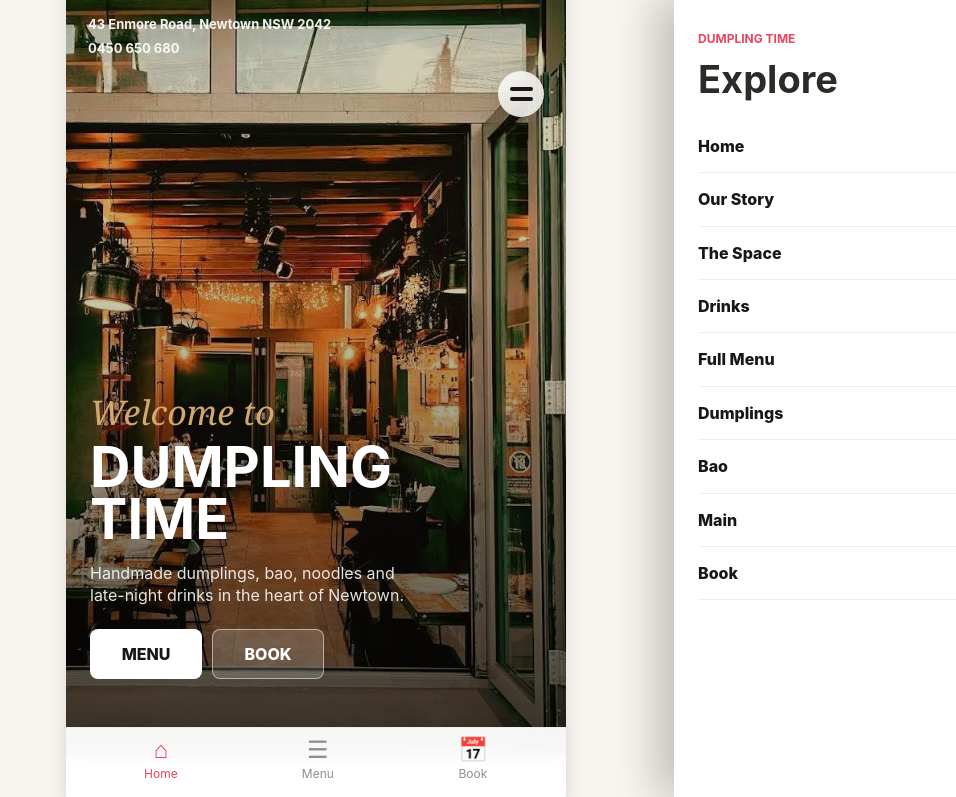
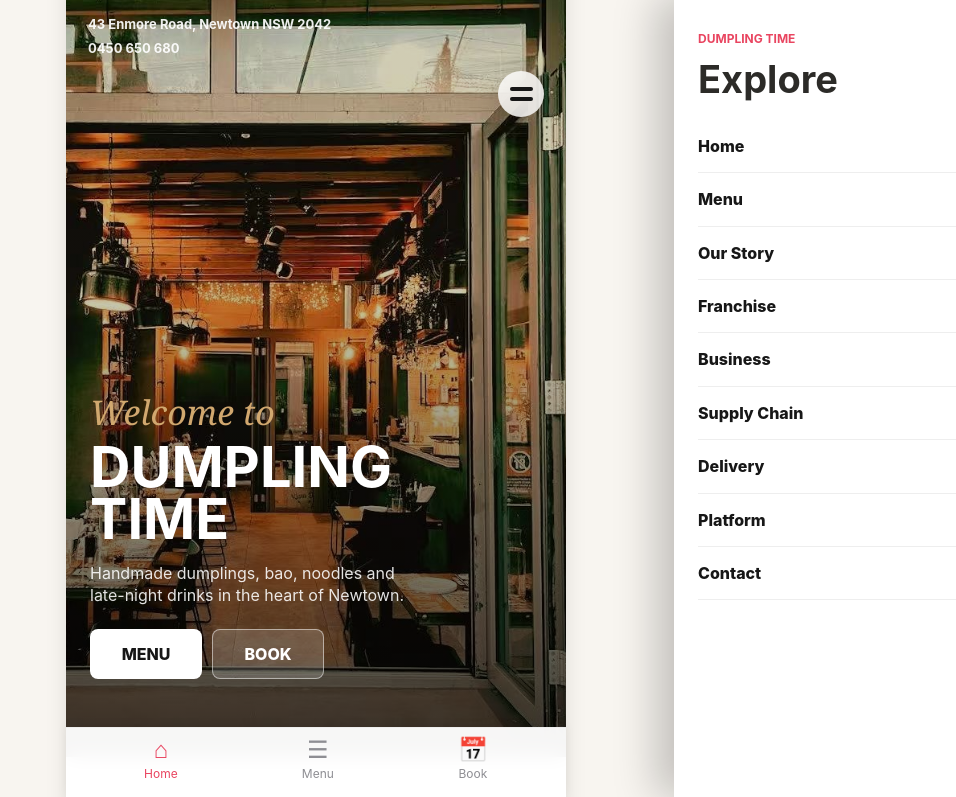
Before and after one commit to timtiainsydney/dumpling-time-pwa, a website built with Vite: page index.html in a window 1280 px wide. Both pictures are taken after a click on the button "Home". Shown: the part 99-896 px from the top of the page, without its empty margins (324-1280 px from the left). Built offline with nearby package versions, Linux system fonts and the light colour scheme.

Commit message:
Add files via upload
add business-focused homepage navigation

```diff
--- a/src/main.js
+++ b/src/main.js
@@ -183,6 +183,35 @@ document.querySelector('#app').innerHTML = `
             <img src="/home/bar-drinks.jpg" alt="Dumpling Time bar drinks">
           </section>
 
+          <section class="poster-business" id="franchiseSection">
+            <p class="script-title">Grow With Us</p>
+            <h2>Franchise</h2>
+            <p>Built for future partners who want to bring the Dumpling Time experience into new neighbourhoods with a repeatable brand, menu and operating model.</p>
+          </section>
+
+          <section class="poster-capabilities" id="businessSection">
+            <article>
+              <p class="app-kicker">Business</p>
+              <h3>Partners</h3>
+              <p>Wholesale, distributor and enterprise pathways for broader commercial growth.</p>
+            </article>
+            <article id="supplyChainSection">
+              <p class="app-kicker">Supply Chain</p>
+              <h3>Production</h3>
+              <p>Ingredient sourcing, central preparation and inventory systems that support scale.</p>
+            </article>
+            <article id="deliverySection">
+              <p class="app-kicker">Delivery</p>
+              <h3>Fulfilment</h3>
+              <p>Delivery, takeaway and order flows designed to connect stores with customers efficiently.</p>
+            </article>
+            <article id="platformSection">
+              <p class="app-kicker">Platform</p>
+              <h3>Operations</h3>
+              <p>Live ordering, kitchen, payment and management tools behind the wider business.</p>
+            </article>
+          </section>
+
           <section class="poster-location" id="locationSection">
             <p class="app-kicker">Visit Us</p>
             <h2>Newtown</h2>
@@ -243,14 +272,14 @@ document.querySelector('#app').innerHTML = `
       <p class="app-kicker">Dumpling Time</p>
       <h2>Explore</h2>
       <button data-jump="home">Home</button>
+      <button data-page-link="menu">Menu</button>
       <button data-jump="story">Our Story</button>
-      <button data-jump="space">The Space</button>
-      <button data-jump="drinks">Drinks</button>
-      <button data-page-link="menu">Full Menu</button>
-      <button data-cat-link="dumpling">Dumplings</button>
-      <button data-cat-link="bao">Bao</button>
-      <button data-cat-link="main">Main</button>
-      <button data-page-link="booking">Book</button>
+      <button data-jump="franchise">Franchise</button>
+      <button data-jump="business">Business</button>
+      <button data-jump="supply-chain">Supply Chain</button>
+      <button data-jump="delivery">Delivery</button>
+      <button data-jump="platform">Platform</button>
+      <button data-jump="contact">Contact</button>
     </aside>
 
     <div class="install-sheet" id="installSheet" aria-live="polite">
@@ -409,8 +438,12 @@ document.querySelectorAll('[data-jump]').forEach((btn) => {
     const targets = {
       home: 'homeHero',
       story: 'storySection',
-      space: 'spaceSection',
-      drinks: 'drinksSection'
+      franchise: 'franchiseSection',
+      business: 'businessSection',
+      'supply-chain': 'supplyChainSection',
+      delivery: 'deliverySection',
+      platform: 'platformSection',
+      contact: 'locationSection'
     };
     closeDrawer();
     jumpHomeSection(targets[btn.dataset.jump]);
--- a/src/styles.css
+++ b/src/styles.css
@@ -259,6 +259,7 @@ button {
 
 .poster-story,
 .poster-menu,
+.poster-business,
 .poster-location {
   padding: 76px 28px;
   text-align: center;
@@ -266,6 +267,7 @@ button {
 
 .poster-story h2,
 .poster-menu h2,
+.poster-business h2,
 .poster-drinks h2,
 .poster-location h2 {
   margin-top: 14px;
@@ -276,6 +278,7 @@ button {
 }
 
 .poster-story p:not(.script-title),
+.poster-business p:not(.script-title),
 .poster-drinks p:not(.script-title),
 .poster-location p {
   max-width: 360px;
@@ -354,6 +357,35 @@ button {
   padding: 58px 22px 70px;
   background: #f7f4ef;
   text-align: center;
+}
+
+.poster-business {
+  background: #ffffff;
+}
+
+.poster-capabilities {
+  display: grid;
+  gap: 1px;
+  background: #ded7cd;
+}
+
+.poster-capabilities article {
+  padding: 30px 24px;
+  background: #f6f2ec;
+}
+
+.poster-capabilities h3 {
+  margin-top: 10px;
+  font-size: 28px;
+  line-height: 1.05;
+  text-transform: uppercase;
+}
+
+.poster-capabilities p:last-child {
+  margin-top: 14px;
+  color: #595653;
+  font-size: 16px;
+  line-height: 1.7;
 }
 
 .poster-location {
```
